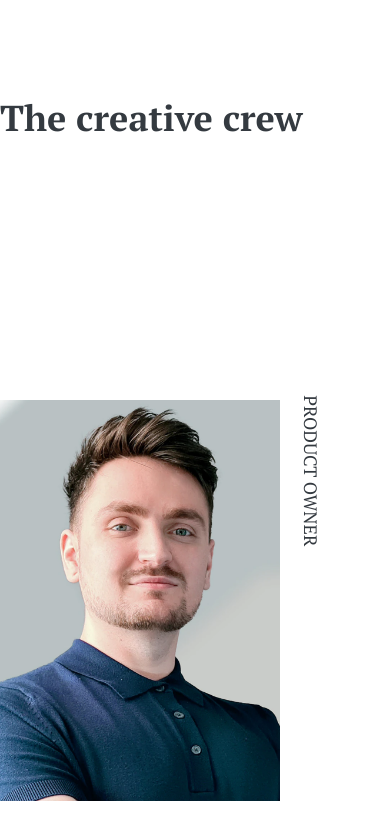
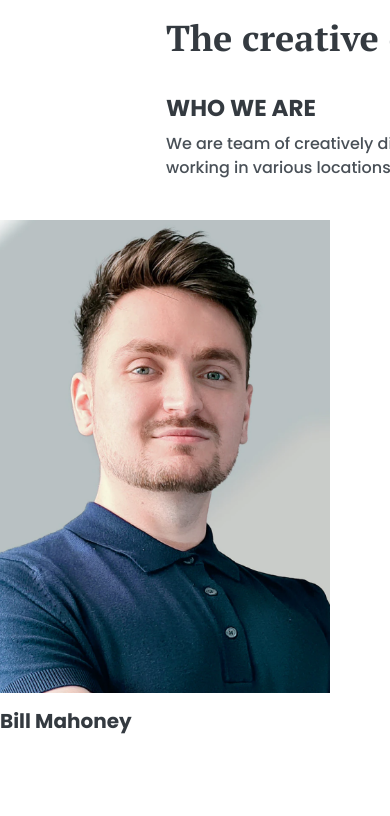
Before and after one commit to baldosw/team-page, a plain HTML site: page index.html in a window 390 px wide. Shown: the top 816 px of the page. Drawn offline with Linux system fonts and the light colour scheme.

Commit message:
fixing the style on team and testing the responsiveness

```diff
--- a/index.html
+++ b/index.html
@@ -20,6 +20,7 @@
     <title>Team Page</title>
   </head>
   <body>
+    <div class="container">
       <div class="team-intro">
         <h2 class="team-title">The creative crew</h2>
         <div class="team-description">
@@ -64,5 +65,6 @@
           <p class="member-position">Developer</p>
         </div>
       </div>
+    </div>
   </body>
 </html>
--- a/style.css
+++ b/style.css
@@ -7,18 +7,28 @@
 body {
   color: #343a40;
   font-family: "PT Serif", "Poppins", serif;
+  height: 100vh;
+  line-height: 1;
   width: 1200px;
-  line-height: 1;
   margin: auto;
   font-size: 16px;
+}
+
+.container {
+  display: flex;
+  flex-direction: column;
+  align-items: center;
+  justify-content: center;
+  padding-top: 20px;
 }
 
 .team-intro {
   height: 200px;
   display: grid;
-  grid-template-columns: repeat(2, 1fr);
 
-  margin: 100px 0;
+  grid-template-columns: 1fr 1fr;
+
+  /* margin: 100px 0; */
 }
 
 .team-description {
@@ -41,16 +51,21 @@ body {
 .team-text {
   font-size: 16px;
   color: #495057;
+  text-align: left;
   line-height: 1.5;
   font-weight: 400;
+  width: 60%;
+  font-weight: 500;
 }
 
 .team {
   display: grid;
+  width: 100%;
   grid-template-columns: repeat(3, 1fr);
-  grid-template-rows: repeat(3, 550px);
+  grid-template-rows: repeat(3, 570px);
   /* gap: 80px; */
   row-gap: 50px;
+  column-gap: 50px;
 }
 
 .team > *:nth-child(2) {
@@ -66,7 +81,7 @@ body {
 }
 
 .member-wrapper img {
-  width: 280px;
+  width: 330px;
   margin-bottom: 16px;
 }
 
@@ -83,6 +98,23 @@ body {
   transform: rotate(90deg) translate(85%, 100%);
   transform-origin: bottom right;
   position: absolute;
-  right: 20%;
+  right: 0%;
   top: 0;
 }
+
+@media only screen and (max-width: 700px) {
+  .team-intro {
+    grid-template-columns: 1fr;
+    justify-content: start;
+
+    /* margin: 100px 0; */
+  }
+
+  .text-text {
+    width: 100%;
+  }
+
+  .team {
+    grid-template-columns: repeat(2, 1fr);
+  }
+}
```
Lines whose indentation alone changed are shown as unchanged.
